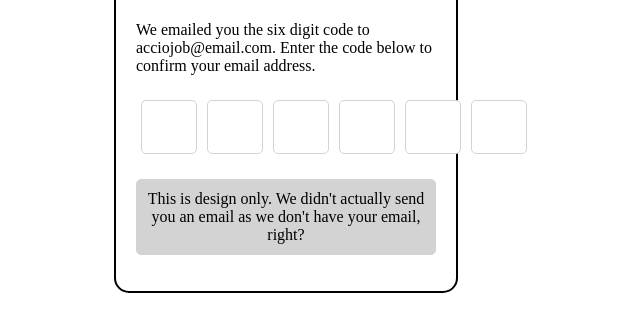
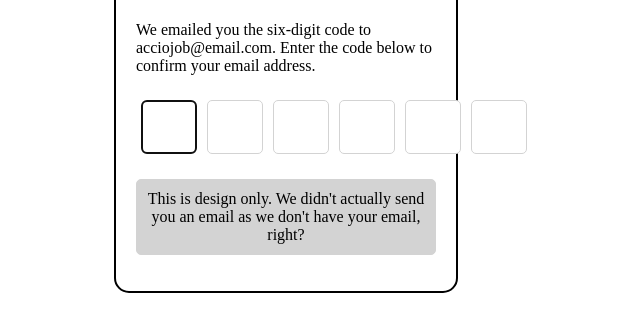
Before and after one commit to acciojob/OTP-Basant-spec, a website: page main.html in a window 1280 px wide. Shown: the part 181-512 px from the top of the page, without its empty margins (354-994 px from the left). Drawn offline with Linux system fonts and the light colour scheme.

Commit message:
created a submission

```diff
--- a/main.html
+++ b/main.html
@@ -9,9 +9,9 @@
 <body>
     <div class="container" id="main">
         <h1 id="verification_heading">Verify Your Account</h1>
-        <p id="verification_subtext">We emailed you the six digit code to acciojob@email.com. Enter the code below to confirm your email address.</p>
+        <p id="verification_subtext">We emailed you the six-digit code to acciojob@email.com. Enter the code below to confirm your email address.</p>
         <div class="code-container">
-            <input type="text" id="code-1" maxlength="1" class="code" />
+            <input type="text" id="code-1" maxlength="1" class="code" autofocus />
             <input type="text" id="code-2" maxlength="1" class="code" />
             <input type="text" id="code-3" maxlength="1" class="code" />
             <input type="text" id="code-4" maxlength="1" class="code" />
@@ -20,7 +20,6 @@
         </div>
         <p class="last">This is design only. We didn't actually send you an email as we don't have your email, right?</p>
     </div>
-
     <script type="text/javascript" src="script.js"></script>
 </body>
 </html>
--- a/script.js
+++ b/script.js
@@ -7,7 +7,7 @@ inputs.forEach((input, index) => {
     // Only move to the next input if a valid digit is entered
     if (/^[0-9]$/.test(input.value)) {
       if (index < inputs.length - 1) {
-        // Move to the next input field
+        // Move focus to the next input field
         inputs[index + 1].focus();
       }
     } else {
@@ -30,7 +30,7 @@ inputs.forEach((input, index) => {
     }
   });
 
-  // Handle arrow navigation (optional, can also be added to handle left/right arrow keys)
+  // Handle arrow navigation (optional)
   input.addEventListener('keydown', function (e) {
     if (e.key === 'ArrowLeft' && index > 0) {
       inputs[index - 1].focus();
```
